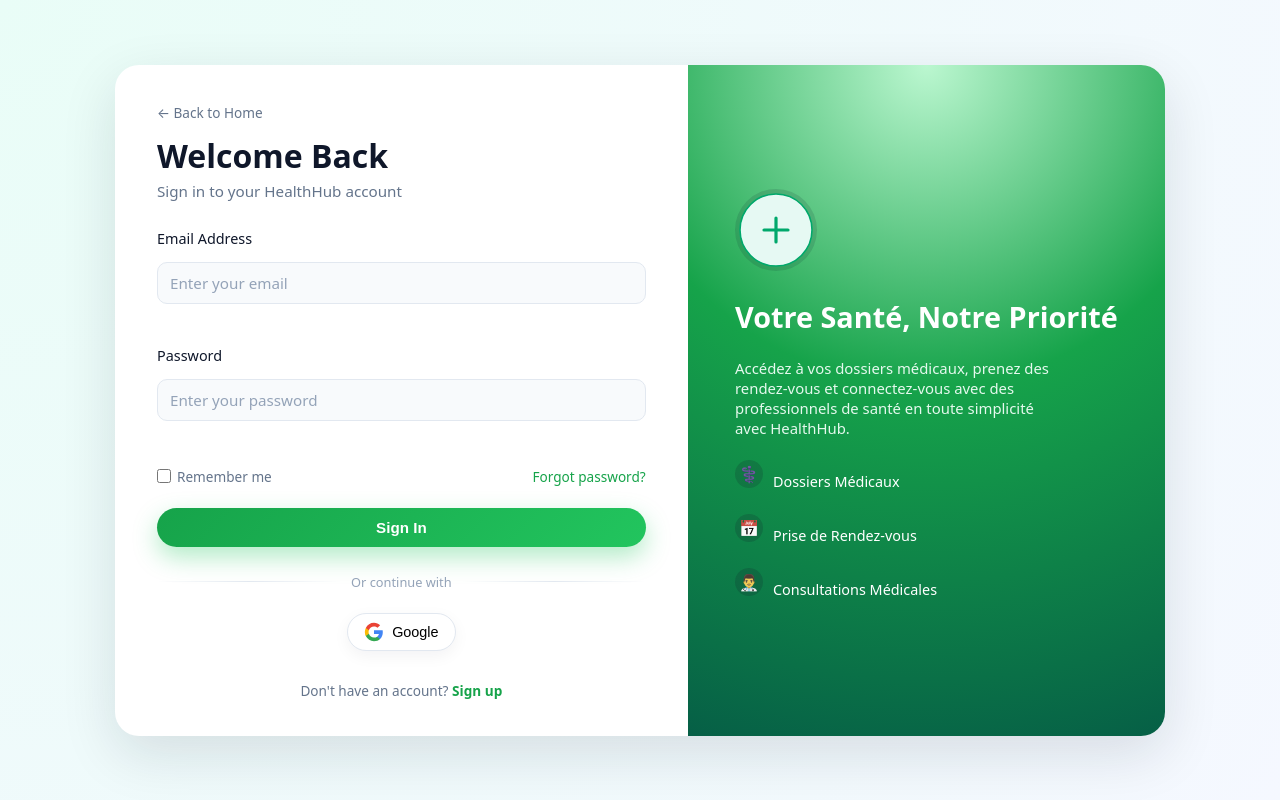
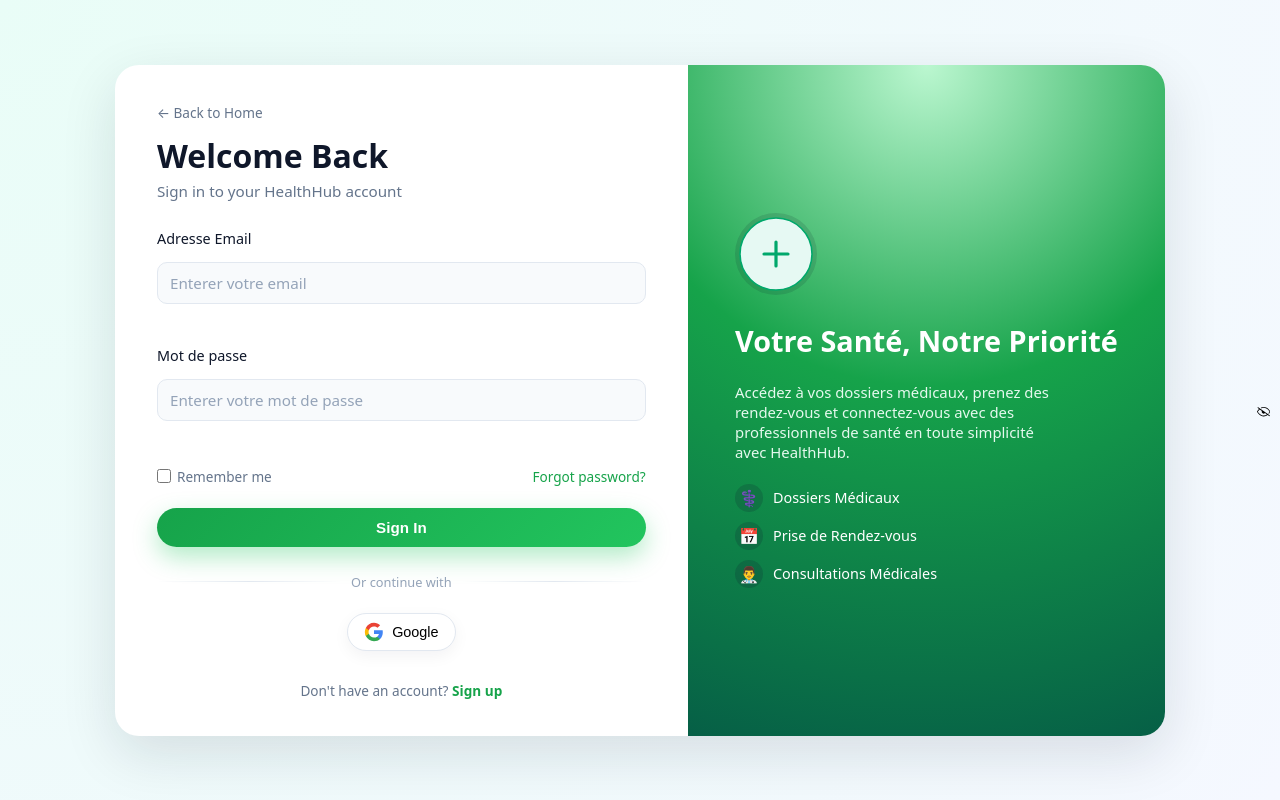
Before and after one commit to cheikhi51/HealthHub_Frontend, a React (Vite) app: page /login in a window 1280 px wide. Built offline with nearby package versions, Linux system fonts and the light colour scheme.

Commit message:
added three files and made some changes in the login code

```diff
--- a/index.html
+++ b/index.html
@@ -2,7 +2,7 @@
 <html lang="en">
   <head>
     <meta charset="UTF-8" />
-    <link rel="icon" type="image/svg+xml" href="/vite.svg" />
+    <link rel="icon" type="image/svg+xml" href="HealthHubIcon.png" />
     <meta name="viewport" content="width=device-width, initial-scale=1.0" />
     <title>HealthHub</title>
   </head>
--- a/package.json
+++ b/package.json
@@ -10,6 +10,7 @@
     "preview": "vite preview"
   },
   "dependencies": {
+    "axios": "^1.13.2",
     "react": "^19.2.0",
     "react-dom": "^19.2.0",
     "react-icons": "^5.5.0",
--- a/src/App.css
+++ b/src/App.css
@@ -540,6 +540,9 @@
     border-color: var(--primary-green-light);
     background: var(--white);
 }
+.feature-card:hover .feature-icon{
+  color: var(--primary-green);
+}
 
 .feature-icon {
     font-size: 3rem;
@@ -1621,7 +1624,7 @@
   font-size: 0.9rem;
 }
 
-.feature-icon {
+.feature-icon-circle {
   width: 28px;
   height: 28px;
   border-radius: 999px;
--- a/src/App.jsx
+++ b/src/App.jsx
@@ -3,6 +3,10 @@
 import { useEffect } from 'react';
 import LogoIcon from '/HealthHubIcon.png';
 import Landingpage from './Landingpage';
+import { Navigate } from 'react-router-dom';
+import DashboardAdmin from './Components/DashboardAdmin';
+import DashboardMedecin from './Components/DashboardMedecin';
+import DashboardPatient from './Components/DashboardPatient';
 import Login from './Components/Login';
 import Signup from './Components/Signup';
 import './App.css';
@@ -10,6 +14,33 @@
 function App() {
 
   const [loading,setLoading] = useState (true);
+  const [authToken, setAuthToken] = useState(localStorage.getItem('jwtToken') || null);
+
+  useEffect(() => {
+    const token = localStorage.getItem('jwtToken');
+    if (token) {
+      setAuthToken(token);
+    }
+  }, []);
+
+  const PrivateRoute = ({ element }) => {
+    return authToken ? element : <Navigate to="/login" replace />;
+  };
+
+
+  const getRedirectPathByRole = () => {
+    const role = localStorage.getItem('userRole');
+    switch (role) {
+      case 'ADMIN':
+        return '/DashboardAdmin';
+      case 'MEDCIN':
+        return '/DashboardMedecin';
+      case 'PATIENT':
+        return '/DashboardPatient';
+      default:
+        return '/';
+    }
+  };
   useEffect(() => {
     const timer = setTimeout(() => {
       setLoading(false);
@@ -32,10 +63,40 @@
         <Routes>
           {/* Main route shows all sections as single page */}
           <Route path="/" element={<Landingpage />} />
+            <Route
+            path='/DashboardAdmin'
+            element={<PrivateRoute element={<DashboardAdmin setAuthToken={setAuthToken} />} />}
+          />
+          <Route
+            path='/DashboardMedecin'
+            element={<PrivateRoute element={<DashboardMedecin setAuthToken={setAuthToken} />} />}
+          />
+          <Route
+            path='/DashboardPatient'
+            element={<PrivateRoute element={<DashboardPatient setAuthToken={setAuthToken} />} />}
+          />
+          {/* Separate routes for auth pages */}
+          <Route
+            path="/login"
+            element={
+              authToken ? (
+                <Navigate to={getRedirectPathByRole()} replace />
+              ) : (
+                <Login setAuthToken={setAuthToken} />
+              )
+            }
+          />
 
-          {/* Separate routes for auth pages */}
-          <Route path="/login" element={<Login />} />
-          <Route path="/signup" element={<Signup />} />
+          <Route
+            path="/signup"
+            element={
+              authToken ? (
+                <Navigate to={getRedirectPathByRole()} replace />
+              ) : (
+                <Signup setAuthToken={setAuthToken} />
+              )
+            }
+          />
 
         </Routes>
         </BrowserRouter>
--- /dev/null
+++ b/src/Components/DashboardAdmin.jsx
@@ -0,0 +1,10 @@
+function DashboardAdmin() {
+  return (
+    <div className="dashboard-admin">
+      <h1>Bienvenue sur le tableau de bord de l'administrateur</h1>
+      {/* Contenu du tableau de bord */}
+    </div>
+  );
+}
+
+export default DashboardAdmin;
--- /dev/null
+++ b/src/Components/DashboardMedecin.jsx
@@ -0,0 +1,10 @@
+function DashboardMedecin() {
+  return (
+    <div className="dashboard-medecin">
+      <h1>Bienvenue sur le tableau de bord du médecin</h1>
+      {/* Contenu du tableau de bord */}
+    </div>
+  );
+}
+
+export default DashboardMedecin;
--- /dev/null
+++ b/src/Components/DashboardPatient.jsx
@@ -0,0 +1,10 @@
+function DashboardPatient() {
+  return (
+    <div className="dashboard-patient">
+      <h1>Bienvenue sur le tableau de bord du patient</h1>
+      {/* Contenu du tableau de bord */}
+    </div>
+  );
+}
+
+export default DashboardPatient;
--- a/src/Components/Login.jsx
+++ b/src/Components/Login.jsx
@@ -1,11 +1,17 @@
 import { useState } from 'react';
 import { Link, useNavigate } from 'react-router-dom';
-
-function Login() {
+import { GoEye, GoEyeClosed } from 'react-icons/go';
+import axios from 'axios';
+function Login({setAuthToken}) {
     const [formData, setFormData] = useState({
         email: '',
-        password: ''
+        motDePasse: ''
     });
+    const [showPassword, setShowPassword] = useState(false);
+
+    const handleShowPassword = () => {
+        setShowPassword(!showPassword);
+    }
     const navigate = useNavigate();
 
     const handleChange = (e) => {
@@ -15,12 +21,32 @@
         });
     };
 
-    const handleSubmit = (e) => {
+    const handleSubmit = async (e) => {
         e.preventDefault();
         // Handle login logic here
-        console.log('Login attempt:', formData);
-        // For demo purposes, redirect to home after "login"
-        navigate('/');
+        try {
+            const response = await axios.post('http://localhost:8080/api/auth/login', formData);
+            localStorage.setItem('jwtToken', response.data.token);
+            setAuthToken(response.data.token);
+            const role = response.data.role;
+            localStorage.setItem('userRole', role);
+            switch(role) {
+                case 'PATIENT':
+                    navigate('/DashboardPatient');
+                    break;
+                case 'MEDCIN':
+                    navigate('/DashboardMedecin');
+                    break;
+                case 'ADMIN':
+                    navigate('/DashboardAdmin');
+                    break;
+                default: navigate('/');
+            }
+        }
+        catch (error) {
+            console.error('Informations incorrectes: ', error);
+        }
+
     };
 
     return (
@@ -38,29 +64,46 @@
 
                     <form className="login-form" onSubmit={handleSubmit}>
                         <div className="form-group">
-                            <label htmlFor="email">Email Address</label>
+                            <label htmlFor="email">Adresse Email</label>
                             <input
                                 type="email"
                                 id="email"
                                 name="email"
                                 value={formData.email}
                                 onChange={handleChange}
-                                placeholder="Enter your email"
+                                placeholder="Enterer votre email"
                                 required
                             />
                         </div>
 
                         <div className="form-group">
-                            <label htmlFor="password">Password</label>
+                            <label htmlFor="motDePasse">Mot de passe</label>
                             <input
-                                type="password"
-                                id="password"
-                                name="password"
-                                value={formData.password}
+                                type={showPassword ? "text" : "password"}
+                                id="motDePasse"
+                                name="motDePasse"
+                                value={formData.motDePasse}
                                 onChange={handleChange}
-                                placeholder="Enter your password"
+                                placeholder="Enterer votre mot de passe"
                                 required
                             />
+                            <button type="button"
+                            onClick={handleShowPassword}
+                            style={{
+                                position: "absolute",
+                                right: "10px",
+                                top: "50%",
+                                transform: "translateY(5px)",
+                                background: "none",
+                                border: "none",
+                                cursor: "pointer"
+                                }}>
+                            {showPassword ?
+                                (<span style={{color:"black"}}><GoEye/></span>)
+                                :
+                                (<span style={{color:"black"}}><GoEyeClosed /></span>)
+                            }
+                            </button>
                         </div>
 
                         <div className="form-options">
@@ -112,15 +155,15 @@
                         <p>Accédez à vos dossiers médicaux, prenez des rendez-vous et connectez-vous avec des professionnels de santé en toute simplicité avec HealthHub.</p>
                         <div className="brand-features">
                             <div className="feature">
-                                <span className="feature-icon">⚕️</span>
+                                <span className="feature-icon-circle">⚕️</span>
                                 <span>Dossiers Médicaux</span>
                             </div>
                             <div className="feature">
-                                <span className="feature-icon">📅</span>
+                                <span className="feature-icon-circle">📅</span>
                                 <span>Prise de Rendez-vous</span>
                             </div>
                             <div className="feature">
-                                <span className="feature-icon">👨‍⚕️</span>
+                                <span className="feature-icon-circle">👨‍⚕️</span>
                                 <span>Consultations Médicales</span>
                             </div>
                         </div>
```
Also changed, not shown: 1 other file (tests, documents, lock files or other folders).
